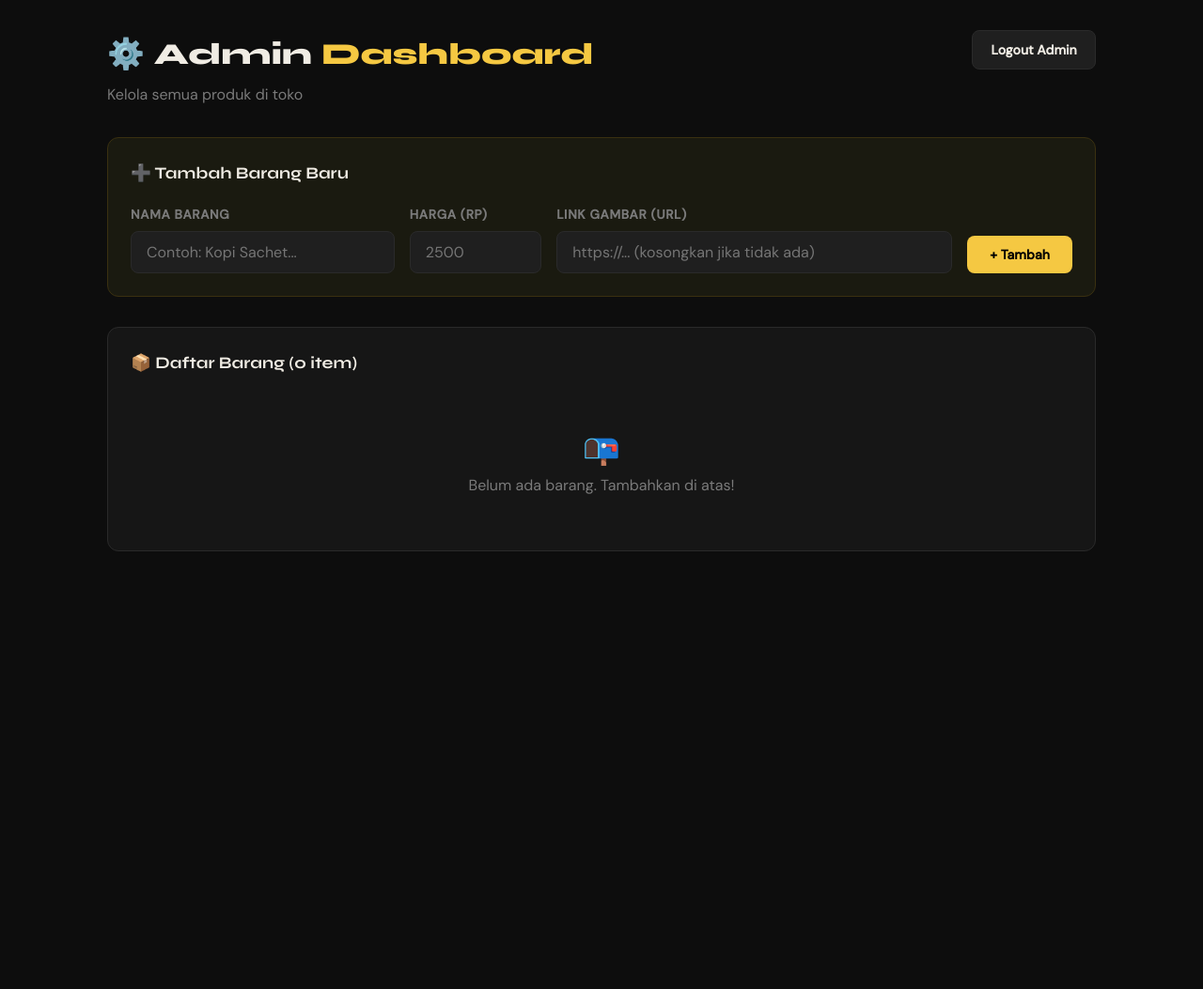
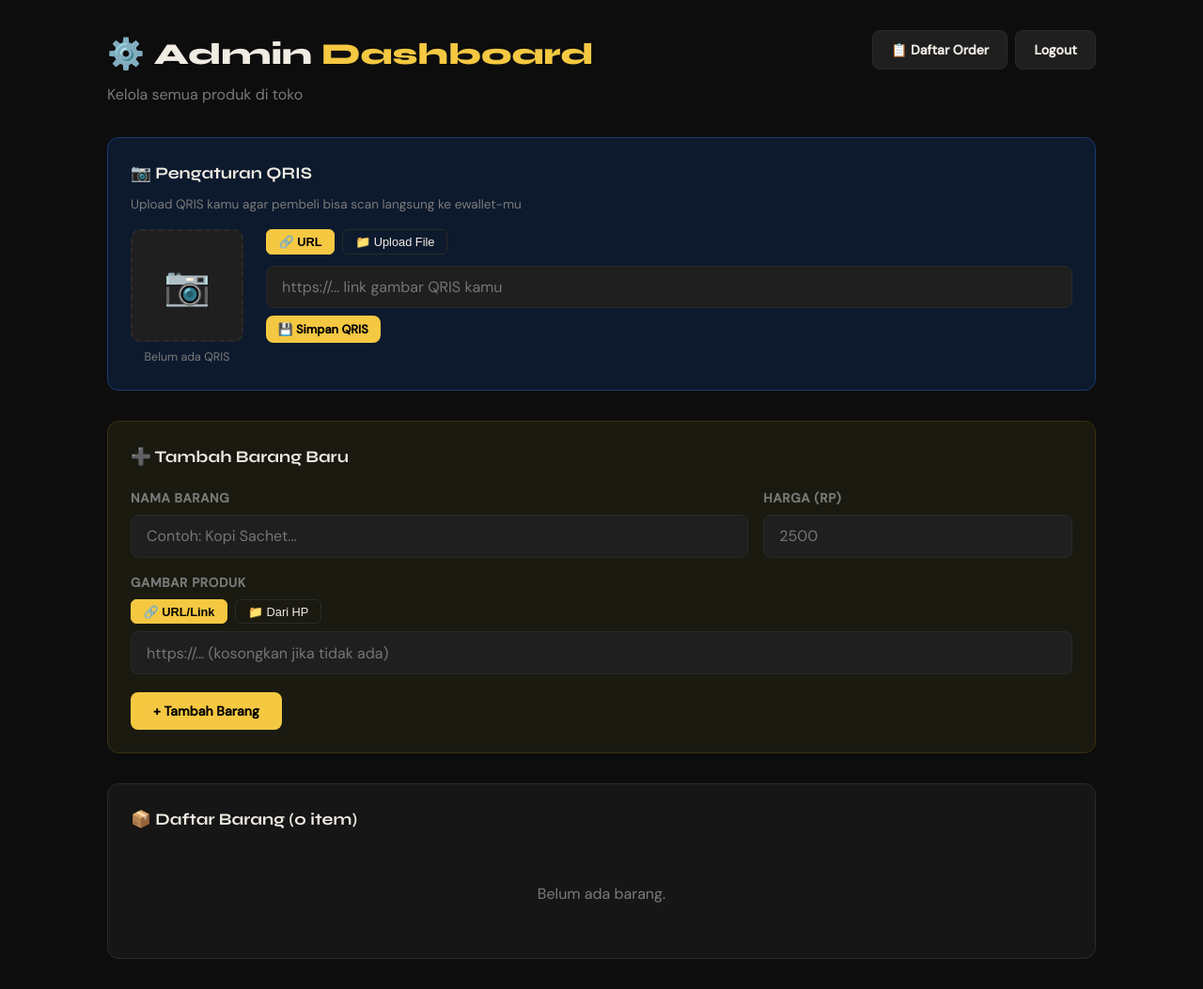
Before and after one commit to GabHub7/pystore, a Flask app: template templates/admin_dashboard.html in a window 1280 px wide. Shown: the part 64-1117 px from the top of the page at 94% size. Before the commit the page ends 651 px from the top, so only its background shows below. Run offline with Flask 3, Linux system fonts and the light colour scheme; the template is opened without the code that fills it, so the values that code supplies are empty.

Commit message:
Update admin_dashboard.html

```diff
--- a/templates/admin_dashboard.html
+++ b/templates/admin_dashboard.html
@@ -1,13 +1,58 @@
 {% extends "base.html" %}
 {% block title %}PYSTORE – Admin Dashboard{% endblock %}
 {% block content %}
-
 <div class="page-header" style="display:flex;align-items:flex-start;justify-content:space-between;flex-wrap:wrap;gap:1rem;">
   <div>
     <h1>⚙️ Admin <span class="text-accent">Dashboard</span></h1>
     <p class="text-muted">Kelola semua produk di toko</p>
   </div>
-  <a href="/admin/logout" class="btn btn-secondary">Logout Admin</a>
+  <div style="display:flex;gap:0.5rem;flex-wrap:wrap;">
+    <a href="/admin/orders" class="btn btn-secondary">📋 Daftar Order</a>
+    <a href="/admin/logout" class="btn btn-secondary">Logout</a>
+  </div>
+</div>
+
+<!-- QRIS MANAGEMENT -->
+<div class="card" style="margin-bottom:2rem;background:#0d1a2e;border-color:#1a3a6e;">
+  <h3 style="margin-bottom:0.5rem;">📷 Pengaturan QRIS</h3>
+  <p class="text-muted" style="font-size:0.85rem;margin-bottom:1rem;">Upload QRIS kamu agar pembeli bisa scan langsung ke ewallet-mu</p>
+
+  <div style="display:flex;gap:1.5rem;flex-wrap:wrap;align-items:flex-start;">
+    <!-- Preview QRIS -->
+    <div style="flex-shrink:0;">
+      {% if qris_url %}
+      <div style="background:#fff;padding:0.5rem;border-radius:10px;width:120px;height:120px;overflow:hidden;">
+        <img src="{{ qris_url }}" alt="QRIS" style="width:100%;height:100%;object-fit:contain;">
+      </div>
+      <p class="text-success" style="font-size:0.78rem;margin-top:0.4rem;text-align:center;">✅ QRIS Aktif</p>
+      {% else %}
+      <div style="background:var(--surface2);border:2px dashed var(--border);border-radius:10px;width:120px;height:120px;display:flex;align-items:center;justify-content:center;">
+        <span style="font-size:2.5rem;">📷</span>
+      </div>
+      <p class="text-muted" style="font-size:0.78rem;margin-top:0.4rem;text-align:center;">Belum ada QRIS</p>
+      {% endif %}
+    </div>
+
+    <!-- Form upload QRIS -->
+    <div style="flex:1;min-width:220px;">
+      <form method="POST" action="/admin/set-qris" enctype="multipart/form-data">
+        <div style="display:flex;gap:0.5rem;margin-bottom:0.75rem;">
+          <button type="button" onclick="setQrisMode('url')" id="qbtn-url"
+            style="padding:0.3rem 0.8rem;border-radius:6px;border:1px solid var(--accent);background:var(--accent);color:#000;font-size:0.8rem;cursor:pointer;font-weight:700;">🔗 URL</button>
+          <button type="button" onclick="setQrisMode('file')" id="qbtn-file"
+            style="padding:0.3rem 0.8rem;border-radius:6px;border:1px solid var(--border);background:transparent;color:var(--text);font-size:0.8rem;cursor:pointer;">📁 Upload File</button>
+        </div>
+        <div id="qmode-url">
+          <input type="text" name="qris_url" placeholder="https://... link gambar QRIS kamu" style="margin-bottom:0.5rem;">
+        </div>
+        <div id="qmode-file" style="display:none;">
+          <input type="file" name="qris_file" accept="image/*"
+            style="width:100%;padding:0.5rem;background:var(--surface2);border:1px solid var(--border);border-radius:8px;color:var(--text);margin-bottom:0.5rem;">
+        </div>
+        <button type="submit" class="btn btn-primary btn-sm">💾 Simpan QRIS</button>
+      </form>
+    </div>
+  </div>
 </div>
 
 <!-- TAMBAH BARANG -->
@@ -23,12 +68,28 @@
         <label>Harga (Rp)</label>
         <input type="number" name="harga" placeholder="2500" min="0" required>
       </div>
-      <div class="form-group" style="flex:3;min-width:200px;margin:0;">
-        <label>Link Gambar (URL)</label>
-        <input type="text" name="gambar" placeholder="https://... (kosongkan jika tidak ada)">
+    </div>
+    <div class="form-group" style="margin-top:1rem;">
+      <label>Gambar Produk</label>
+      <div style="display:flex;gap:0.5rem;margin-bottom:0.5rem;">
+        <button type="button" onclick="setMode('url')" id="btn-url"
+          style="padding:0.3rem 0.8rem;border-radius:6px;border:1px solid var(--accent);background:var(--accent);color:#000;font-size:0.8rem;cursor:pointer;font-weight:700;">🔗 URL/Link</button>
+        <button type="button" onclick="setMode('lokal')" id="btn-lokal"
+          style="padding:0.3rem 0.8rem;border-radius:6px;border:1px solid var(--border);background:transparent;color:var(--text);font-size:0.8rem;cursor:pointer;">📁 Dari HP</button>
       </div>
-      <button type="submit" class="btn btn-primary" style="padding:0.7rem 1.5rem;white-space:nowrap;">+ Tambah</button>
+      <div id="mode-url">
+        <input type="text" id="input-url-tambah" placeholder="https://... (kosongkan jika tidak ada)" oninput="syncGambar(this.value)">
+      </div>
+      <div id="mode-lokal" style="display:none;">
+        <input type="file" id="input-file-tambah" accept="image/*" onchange="handleFile(this)"
+          style="width:100%;padding:0.5rem;background:var(--surface2);border:1px solid var(--border);border-radius:8px;color:var(--text);">
+      </div>
+      <div id="preview-tambah" style="display:none;margin-top:0.75rem;width:120px;height:90px;border-radius:8px;overflow:hidden;border:1px solid var(--border);">
+        <img id="img-preview-tambah" src="" style="width:100%;height:100%;object-fit:cover;">
+      </div>
+      <input type="hidden" name="gambar" id="gambar-tambah">
     </div>
+    <button type="submit" class="btn btn-primary" style="padding:0.7rem 1.5rem;">+ Tambah Barang</button>
   </form>
 </div>
 
@@ -36,35 +97,23 @@
 <div class="card">
   <h3 style="margin-bottom:1.2rem;">📦 Daftar Barang ({{ barang|length }} item)</h3>
   {% if not barang %}
-    <div style="text-align:center;padding:2rem;">
-      <p style="font-size:2rem;">📭</p>
-      <p class="text-muted">Belum ada barang. Tambahkan di atas!</p>
-    </div>
+    <div style="text-align:center;padding:2rem;"><p class="text-muted">Belum ada barang.</p></div>
   {% else %}
     <div style="display:flex;flex-direction:column;gap:0.75rem;">
       {% for b in barang %}
       <div style="display:flex;align-items:center;gap:1rem;padding:0.75rem;background:var(--surface2);border-radius:10px;border:1px solid var(--border);flex-wrap:wrap;">
-
-        <!-- Thumbnail -->
-        <div style="width:64px;height:64px;border-radius:8px;overflow:hidden;background:#2a2a2a;flex-shrink:0;">
-          <img
-            src="{{ b.gambar if b.gambar else default_img }}"
-            alt="{{ b.nama }}"
-            style="width:100%;height:100%;object-fit:cover;"
-            onerror="this.src='{{ default_img }}'"
-          >
+        <div style="width:64px;height:64px;border-radius:8px;overflow:hidden;background:#2a2a2a;flex-shrink:0;display:flex;align-items:center;justify-content:center;">
+          {% if b.gambar %}
+          <img src="{{ b.gambar }}" alt="{{ b.nama }}" style="width:100%;height:100%;object-fit:cover;"
+            onerror="this.parentElement.innerHTML='<span style=font-size:1.8rem>🛍️</span>'">
+          {% else %}
+          <span style="font-size:1.8rem;">🛍️</span>
+          {% endif %}
         </div>
-
-        <!-- Info -->
         <div style="flex:1;min-width:120px;">
           <p style="font-weight:700;font-size:0.95rem;">{{ b.nama }}</p>
           <p class="text-accent" style="font-weight:600;font-size:0.9rem;">Rp{{ "{:,}".format(b.harga) }}</p>
-          <p class="text-muted" style="font-size:0.72rem;margin-top:2px;word-break:break-all;">
-            {{ b.gambar[:50] + "..." if b.gambar and b.gambar|length > 50 else (b.gambar if b.gambar else "Tidak ada gambar") }}
-          </p>
         </div>
-
-        <!-- Aksi -->
         <div style="display:flex;gap:0.5rem;flex-shrink:0;">
           <a href="/admin/edit/{{ b.id }}" class="btn btn-secondary btn-sm">✏️ Edit</a>
           <a href="/admin/hapus/{{ b.id }}" class="btn btn-danger btn-sm"
@@ -76,4 +125,44 @@
   {% endif %}
 </div>
 
+<script>
+function setQrisMode(m) {
+  document.getElementById('qmode-url').style.display = m==='url'?'block':'none';
+  document.getElementById('qmode-file').style.display = m==='file'?'block':'none';
+  document.getElementById('qbtn-url').style.background = m==='url'?'var(--accent)':'transparent';
+  document.getElementById('qbtn-url').style.color = m==='url'?'#000':'var(--text)';
+  document.getElementById('qbtn-url').style.borderColor = m==='url'?'var(--accent)':'var(--border)';
+  document.getElementById('qbtn-file').style.background = m==='file'?'var(--accent)':'transparent';
+  document.getElementById('qbtn-file').style.color = m==='file'?'#000':'var(--text)';
+  document.getElementById('qbtn-file').style.borderColor = m==='file'?'var(--accent)':'var(--border)';
+}
+function setMode(m) {
+  var isUrl = m==='url';
+  document.getElementById('mode-url').style.display = isUrl?'block':'none';
+  document.getElementById('mode-lokal').style.display = isUrl?'none':'block';
+  document.getElementById('btn-url').style.background = isUrl?'var(--accent)':'transparent';
+  document.getElementById('btn-url').style.color = isUrl?'#000':'var(--text)';
+  document.getElementById('btn-url').style.borderColor = isUrl?'var(--accent)':'var(--border)';
+  document.getElementById('btn-lokal').style.background = isUrl?'transparent':'var(--accent)';
+  document.getElementById('btn-lokal').style.color = isUrl?'var(--text)':'#000';
+  document.getElementById('btn-lokal').style.borderColor = isUrl?'var(--border)':'var(--accent)';
+}
+function syncGambar(url) {
+  document.getElementById('gambar-tambah').value = url;
+  var prev = document.getElementById('preview-tambah');
+  var img = document.getElementById('img-preview-tambah');
+  if (url) { img.src=url; prev.style.display='block'; img.onerror=function(){prev.style.display='none';}; }
+  else { prev.style.display='none'; }
+}
+function handleFile(input) {
+  if (!input.files||!input.files[0]) return;
+  var r = new FileReader();
+  r.onload = function(e) {
+    document.getElementById('gambar-tambah').value = e.target.result;
+    document.getElementById('img-preview-tambah').src = e.target.result;
+    document.getElementById('preview-tambah').style.display = 'block';
+  };
+  r.readAsDataURL(input.files[0]);
+}
+</script>
 {% endblock %}
```
